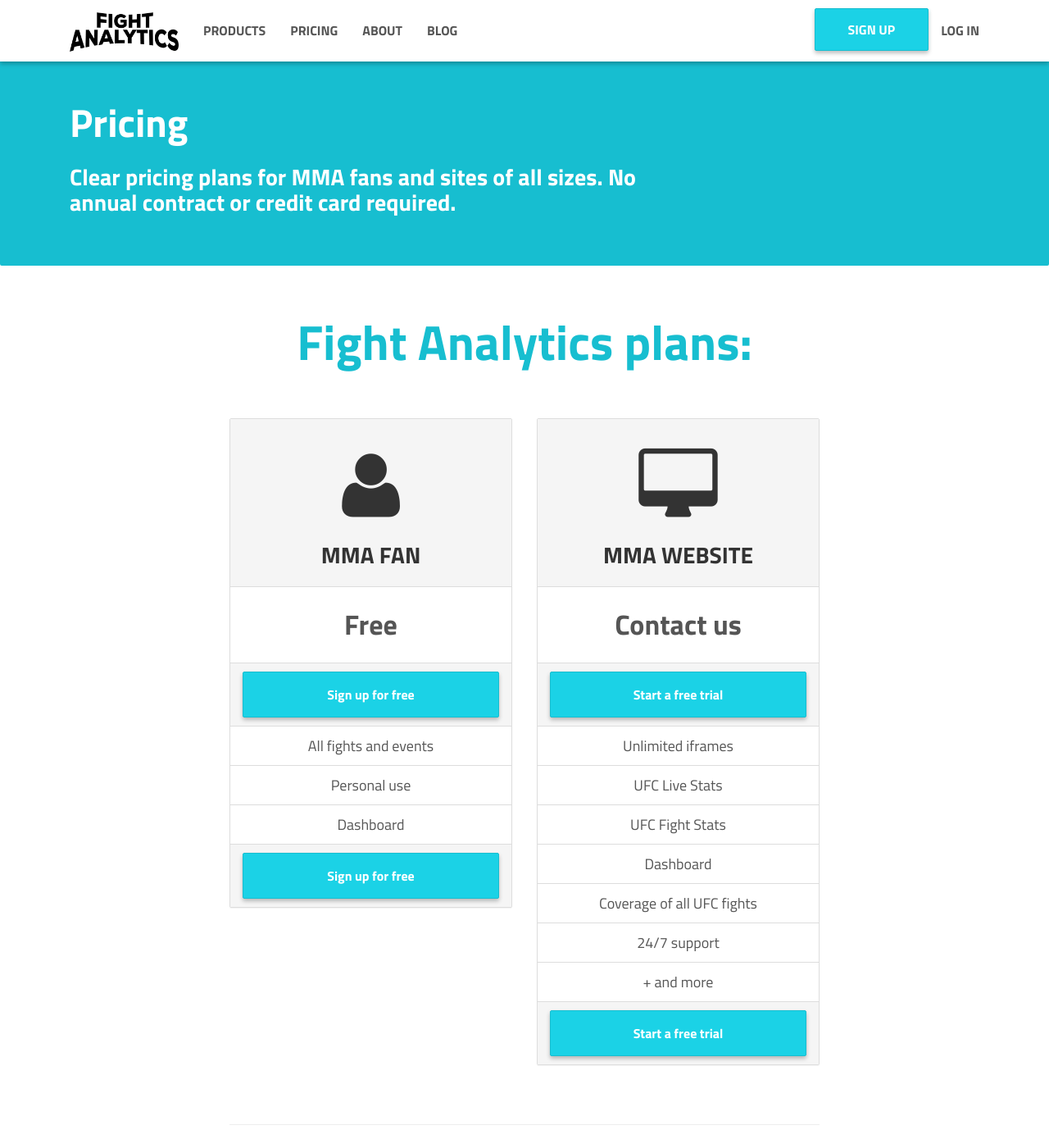
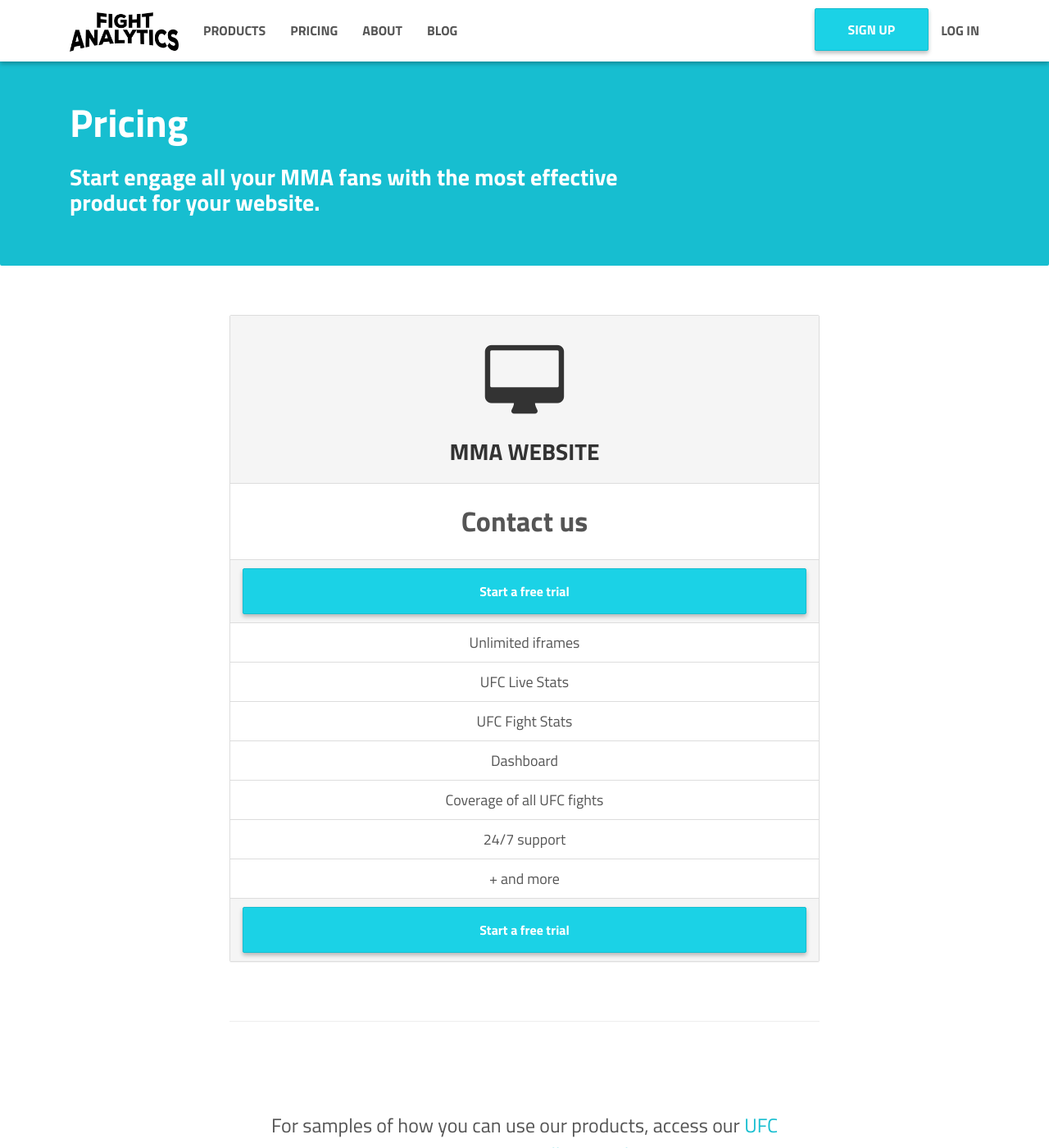
Before and after one commit to fightanalytics/site-fight-analytics, a Jekyll site: the page built from pricing.md, in a window 1280 px wide and 1400 px high. Shown: the whole window at 82% size. Built offline with Jekyll 4.4.1, drawn with Linux system fonts in a browser that asks for light colours.

Commit message:
Corrige tags HTML e remove painel do MMA Fan da seção Pricing

```diff
--- a/pricing.md
+++ b/pricing.md
@@ -12,7 +12,8 @@
                 <div class="col-md-12">
                     <div class="text-container col-md-8">
                         <h1>Pricing</h1>
-                        <h3>Clear pricing plans for MMA fans and sites of all sizes. No annual contract or credit card required.</h3>
+                        <h3>Start engage all your MMA fans with the most
+                        effective product for your website.</h3>
                     </div>
                 </div>
             </div>
@@ -23,40 +24,12 @@
         <div class="container">
 
             <div class="header-section">
-<!--                 <h2 class="title-header-section">Find a plan that's work for you:</h2>
- -->                <h2 class="title-header-section">Fight Analytics plans:</h2>
-                <p class="subtitle-header-section"></p>
             </div>
 
             <div class="row">
                 <div class="col-md-8 col-md-offset-2">
                     <!-- item -->
-                    <div class="col-md-6 text-center">
-                        <div class="panel panel-default panel-pricing">
-                            <div class="panel-heading">
-                                <br>
-                                <i class="fa fa-5x fa-user"></i>
-                                <h3>MMA FAN</h3>
-                            </div>
-                            <div class="panel-body text-center">
-                                <h2>Free</h2>
-                            </div>
-                            <div class="panel-footer">
-                                <a class="btn btn-md btn-block btn-primary" href="http://manager.fightanalytics.cc/users/mma-fan">Sign up for free</a>
-                            </div>
-                            <ul class="list-group text-center">
-                                <li class="list-group-item"> All fights and events</li>
-                                <li class="list-group-item"> Personal use</li>
-                                <li class="list-group-item"> Dashboard</li>
-                            </ul>
-                            <div class="panel-footer">
-                                <a class="btn btn-md btn-block btn-primary" href="http://manager.fightanalytics.cc/users/mma-fan">Sign up for free</a>
-                            </div>
-                        </div>
-                    </div>
-                    <!-- /item -->
-                    <!-- item -->
-                    <div class="col-md-6 text-center">
+                    <div class="col-md-12 text-center">
                         <div class="panel panel-default panel-pricing">
                             <div class="panel-heading">
                                 <br>
```
Also changed, not shown: about.md (+2 -1 lines).
